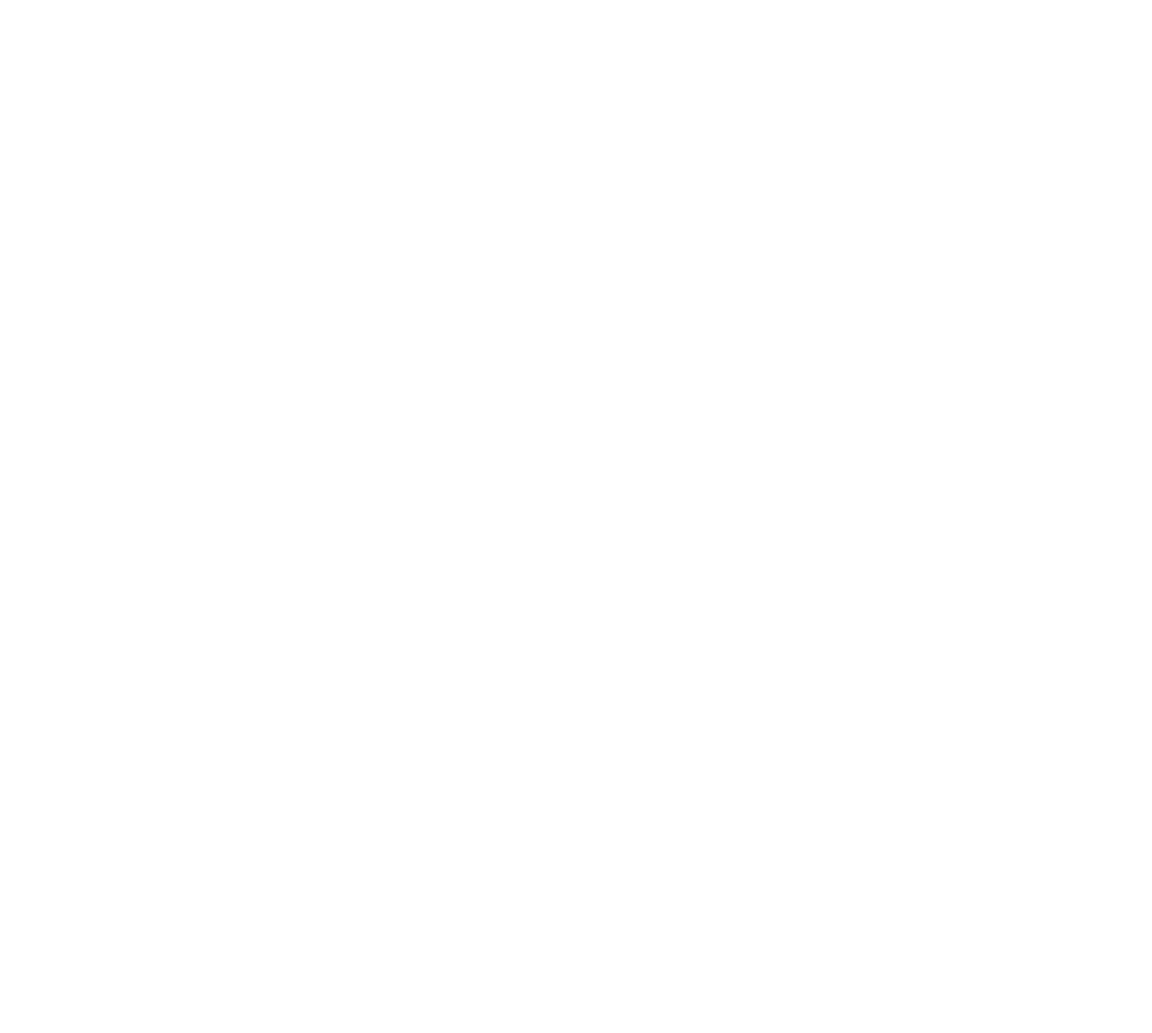
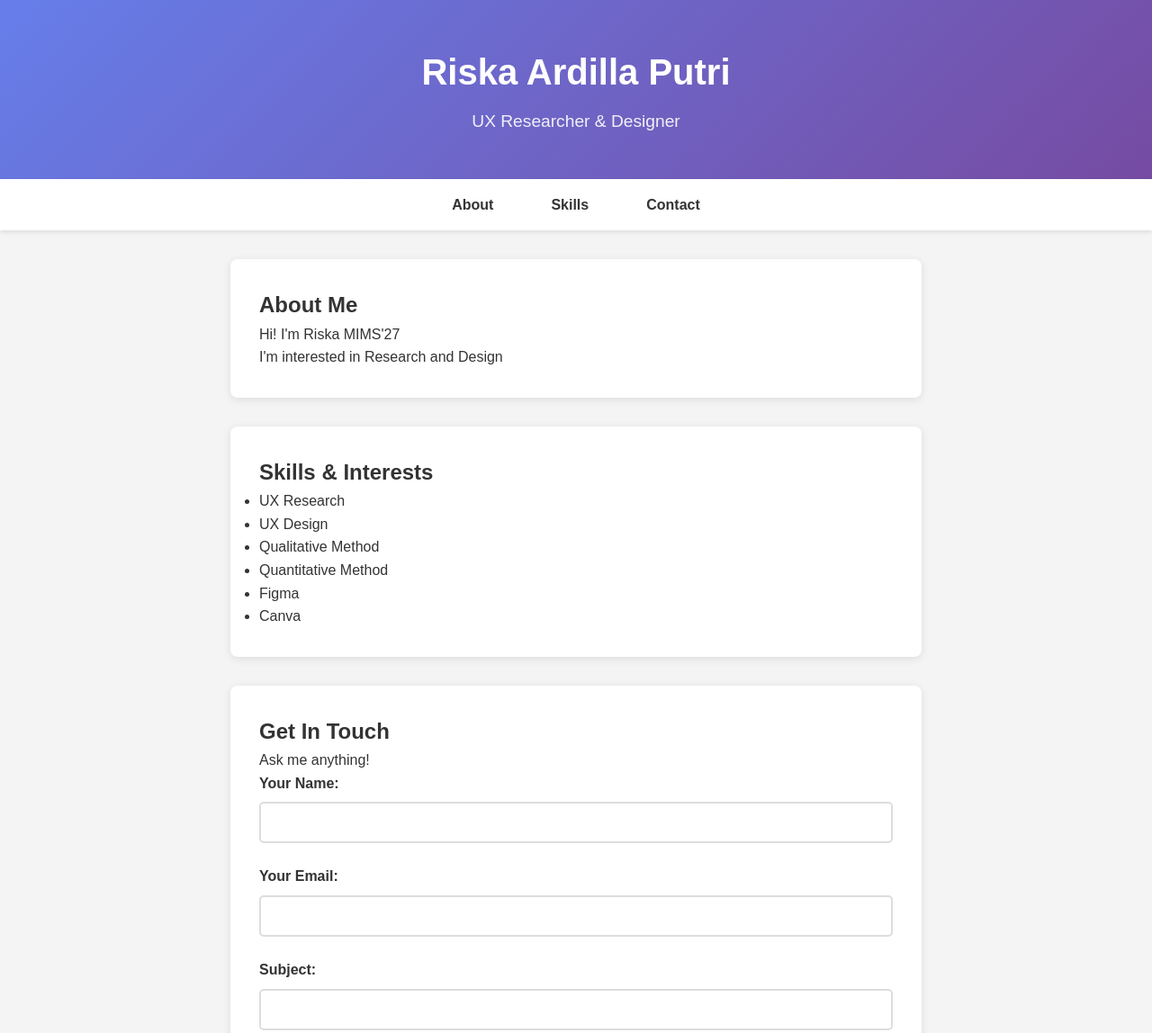
Before and after one commit to rardlla/in-person-project-1, a plain HTML site: page index.html in a window 1280 px wide. Shown: the top 1148 px of the page at 90% size. Before the commit the page ends 800 px from the top, so only its background shows below. Drawn offline with Linux system fonts and the light colour scheme.

Commit message:
Finish-in-person-1

```diff
--- a/index.html
+++ b/index.html
@@ -3,7 +3,7 @@
 <head>
     <meta charset="UTF-8">
     <meta name="viewport" content="width=device-width, initial-scale=1.0">
-    <title>My Profile - [Your Name]</title>
+    <title>My Profile - [Riska Ardilla Putri]</title>
     <link rel="stylesheet" href="style.css">
 </head>
 <body>
@@ -11,9 +11,73 @@
     <!-- This starter gives them the basic HTML5 document structure -->
 
     <!-- Header section - students will add -->
+    <header>
+        <h1>Riska Ardilla Putri</h1>
+        <p class="tagline">UX Researcher & Designer</p>
+    </header>
+
+    <nav>
+        <ul>
+            <li><a href="#about">About</a></li>
+            <li><a href="#skills">Skills</a></li>
+            <li><a href="#contact">Contact</a></li>
+        </ul>
+    </nav>
+
+    <main>
+        <!-- We'll add sections here -->
+        <section id="about">
+            <h2>About Me</h2>
+            <p>Hi! I'm Riska MIMS'27</p>
+            <p>I'm interested in Research and Design</p>
+        </section>
+
+        <section id="skills">
+            <h2>Skills & Interests</h2>
+            <ul class="skills-list">
+                <li>UX Research</li>
+                <li>UX Design</li>
+                <li>Qualitative Method</li>
+                <li>Quantitative Method</li>
+                <li>Figma</li>
+                <li>Canva</li>
+            </ul>
+        </section>
+
+        <section id="contact">
+            <h2>Get In Touch</h2>
+            <p>Ask me anything!</p>
+            <form action="#" method="post" class="contact-form">
+                <div class="form-group">
+                    <label for="name">Your Name:</label>
+                    <input type="text" id="name" name="name" required>
+                </div>
+
+                <div class="form-group">
+                    <label for="email">Your Email:</label>
+                    <input type="email" id="email" name="email" required>
+                </div>
+
+                <div class="form-group">
+                    <label for="subject">Subject:</label>
+                    <input type="text" id="subject" name="subject">
+                </div>
+
+                <div class="form-group">
+                    <label for="message">Message:</label>
+                    <textarea id="message" name="message" rows="5" required></textarea>
+                </div>
+
+                <button type="submit">Send Message</button>
+            </form>
+        </section>
+    </main>
+
+    <footer>
+        <p>&copy; 2026 Riska Ardilla Putri</p>
+    </footer>
 
     <!-- Main navigation - students will add -->
-
     <!-- Main content area - students will add -->
         <!-- About section -->
 
--- a/style.css
+++ b/style.css
@@ -14,13 +14,113 @@ body {
 }
 
 /* Students will add styles here during the project */
+/* Reset and base styles */
+* {
+    margin: 0;
+    padding: 0;
+    box-sizing: border-box;
+}
 
+body {
+    font-family: Arial, sans-serif;
+    line-height: 1.6;
+    color: #333;
+    background-color: #f4f4f4;
+}
 /* Header styles - to be added */
+header {
+    background: linear-gradient(135deg, #667eea 0%, #764ba2 100%);
+    color: white;
+    text-align: center;
+    padding: 3rem 0;
+}
 
+header h1 {
+    font-size: 2.5rem;
+    margin-bottom: 0.5rem;
+}
+
+.tagline {
+    font-size: 1.2rem;
+    opacity: 0.9;
+}
 /* Navigation styles - to be added */
+nav {
+    background-color: white;
+    padding: 1rem 0;
+    box-shadow: 0 2px 5px rgba(0,0,0,0.1);
+}
 
+nav ul {
+    list-style: none;
+    display: flex;
+    justify-content: center;
+    gap: 2rem;
+}
+
+nav a {
+    text-decoration: none;
+    color: #333;
+    font-weight: bold;
+    padding: 0.5rem 1rem;
+    border-radius: 5px;
+    transition: background-color 0.3s ease;
+}
+
+nav a:hover {
+    background-color: #667eea;
+    color: white;
+}
 /* Main content styles - to be added */
+main {
+    max-width: 800px;
+    margin: 2rem auto;
+    padding: 0 1rem;
+}
 
+section {
+    background-color: white;
+    margin-bottom: 2rem;
+    padding: 2rem;
+    border-radius: 8px;
+    box-shadow: 0 2px 10px rgba(0,0,0,0.1);
+}
+
+/* Form styling */
+.form-group {
+    margin-bottom: 1.5rem;
+}
+
+label {
+    display: block;
+    margin-bottom: 0.5rem;
+    font-weight: bold;
+}
+
+input[type="text"],
+input[type="email"],
+textarea {
+    width: 100%;
+    padding: 0.75rem;
+    border: 2px solid #ddd;
+    border-radius: 5px;
+    font-size: 1rem;
+}
+
+input:focus,
+textarea:focus {
+    outline: none;
+    border-color: #667eea;
+}
+
+button {
+    background: linear-gradient(135deg, #667eea 0%, #764ba2 100%);
+    color: white;
+    padding: 0.75rem 2rem;
+    border: none;
+    border-radius: 5px;
+    cursor: pointer;
+}
 /* Form styles - to be added when we introduce forms */
 
 /* Footer styles - to be added */
```
